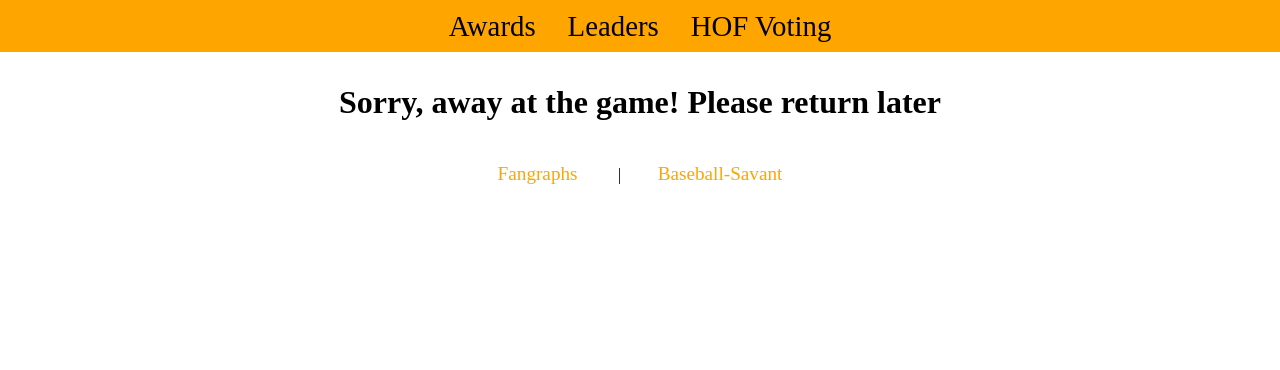
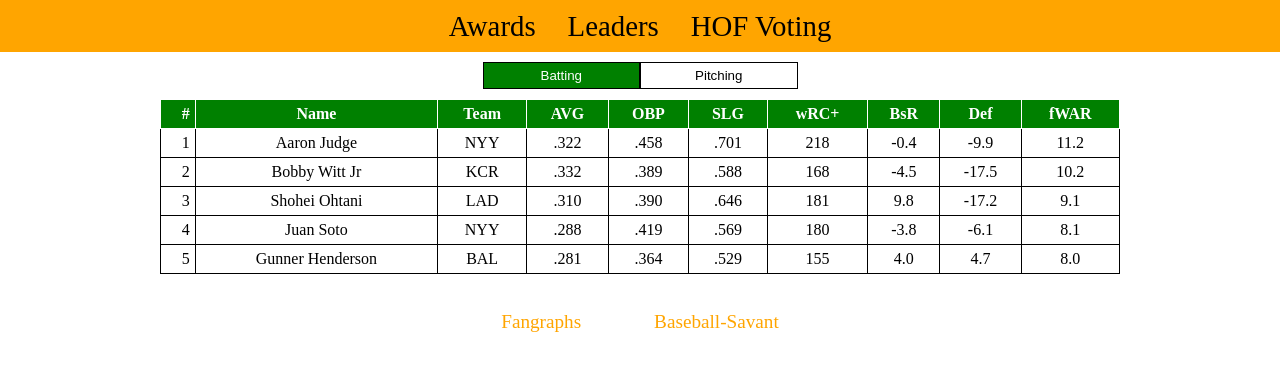
Before and after one commit to artchaidez/MLB-Stats, a React (Create React App) app in the folder baseballapp/: page /leaders in a window 1280 px wide. Shown: the top 370 px of the page. Built offline with nearby package versions, Linux system fonts and the light colour scheme.

Commit message:
Leaders component created
Leaders component created; working tabs to show different tables. Table html are hard coded in and todo is creating a component for the tables

```diff
--- a/baseballapp/src/Footer.js
+++ b/baseballapp/src/Footer.js
@@ -3,7 +3,7 @@ import { Link } from "react-router";
 const Footer = () => {
     return (
     <footer className="footer">
-        <Link to="https://www.fangraphs.com/" className="footer-link">Fangraphs</Link> |
+        <Link to="https://www.fangraphs.com/" className="footer-link">Fangraphs</Link>
         <Link to="https://baseballsavant.mlb.com/" className="footer-link">Baseball-Savant</Link>
     </footer>
     )
--- a/baseballapp/src/Leaders.js
+++ b/baseballapp/src/Leaders.js
@@ -1,9 +1,136 @@
-import Error from "./Error";
+import "./leaders.css";
+import { useState } from "react";
 
 const Leaders = () => {
-    return (
-        <Error/>
-    )
-}
+  const [active, setActive] = useState(0);
+
+  const handleActiveTab = (value) => {
+    setActive(value);
+  };
+
+  return (
+    <>
+      <section className="tabs-leaders">
+        <div className="containers-leaders">
+          <button
+            className={`leaders-tab ${active === 0 && "active-tab"}`}
+            onClick={() => handleActiveTab(0)}
+          >
+            Batting
+          </button>
+          <button
+            className={`leaders-tab ${active === 1 && "active-tab"}`}
+            onClick={() => handleActiveTab(1)}
+          >
+            Pitching
+          </button>
+        </div>
+      </section>
+
+      {active === 0 && (
+        <table id="stats-table" class="table">
+          <thead id="stats-thead">
+            <th class="header fixed">
+              #<span class="icon-arrow">↓</span>
+            </th>
+            <th class="header">
+              Name<span class="icon-arrow">↓</span>
+            </th>
+            <th class="header">
+              Team<span class="icon-arrow">↓</span>
+            </th>
+            <th class="header">
+              AVG<span class="icon-arrow">↓</span>
+            </th>
+            <th class="header">
+              OBP<span class="icon-arrow">↓</span>
+            </th>
+            <th class="header">
+              SLG<span class="icon-arrow">↓</span>
+            </th>
+            <th class="header">
+              wRC+<span class="icon-arrow">↓</span>
+            </th>
+            <th class="header">
+              BsR<span class="icon-arrow">↓</span>
+            </th>
+            <th class="header">
+              Def<span class="icon-arrow">↓</span>
+            </th>
+            <th class="header">
+              fWAR<span class="icon-arrow">↓</span>
+            </th>
+          </thead>
+          <tbody id="stats-tbody">
+            <tr>
+              <td class="fixed">1</td>
+              <td>Aaron Judge</td>
+              <td>NYY</td>
+              <td>.322</td>
+              <td>.458</td>
+              <td>.701</td>
+              <td>218</td>
+              <td>-0.4</td>
+              <td>-9.9</td>
+              <td>11.2</td>
+            </tr>
+            <tr>
+              <td class="fixed">2</td>
+              <td>Bobby Witt Jr</td>
+              <td>KCR</td>
+              <td>.332</td>
+              <td>.389</td>
+              <td>.588</td>
+              <td>168</td>
+              <td>-4.5</td>
+              <td>-17.5</td>
+              <td>10.2</td>
+            </tr>
+            <tr>
+              <td class="fixed">3</td>
+              <td>Shohei Ohtani</td>
+              <td>LAD</td>
+              <td>.310</td>
+              <td>.390</td>
+              <td>.646</td>
+              <td>181</td>
+              <td>9.8</td>
+              <td>-17.2</td>
+              <td>9.1</td>
+            </tr>
+            <tr>
+              <td class="fixed">4</td>
+              <td>Juan Soto</td>
+              <td>NYY</td>
+              <td>.288</td>
+              <td>.419</td>
+              <td>.569</td>
+              <td>180</td>
+              <td>-3.8</td>
+              <td>-6.1</td>
+              <td>8.1</td>
+            </tr>
+            <tr>
+              <td class="fixed">5</td>
+              <td>Gunner Henderson</td>
+              <td>BAL</td>
+              <td>.281</td>
+              <td>.364</td>
+              <td>.529</td>
+              <td>155</td>
+              <td>4.0</td>
+              <td>4.7</td>
+              <td>8.0</td>
+            </tr>
+          </tbody>
+        </table>
+      )}
+      {active === 1 && <table id="stats-table" class="table">
+        <thead id="stats-thead"><th class="header fixed">#<span class="icon-arrow">↓</span></th><th class="header">Name<span class="icon-arrow">↓</span></th><th class="header">Team<span class="icon-arrow">↓</span></th><th class="header">IP<span class="icon-arrow">↓</span></th><th class="header">K%<span class="icon-arrow">↓</span></th><th class="header">BB%<span class="icon-arrow">↓</span></th><th class="header">GB%<span class="icon-arrow">↓</span></th><th class="header">ERA<span class="icon-arrow">↓</span></th><th class="header">FIP<span class="icon-arrow">↓</span></th><th class="header">fWAR<span class="icon-arrow">↓</span></th></thead>
+        <tbody id="stats-tbody"><tr><td class="fixed">1</td><td>Chris Sale</td><td>ATL</td><td>177.2</td><td>32.1</td><td>5.6</td><td>44.8</td><td>2.38</td><td>2.09</td><td>6.4</td></tr><tr><td class="fixed">2</td><td>Tarik Skubal</td><td>DET</td><td>192.0</td><td>30.3</td><td>4.6</td><td>45.7</td><td>2.39</td><td>2.49</td><td>5.9</td></tr><tr><td class="fixed">3</td><td>Zack Wheeler</td><td>PHI</td><td>200.0</td><td>29.5</td><td>6.6</td><td>42.6</td><td>2.57</td><td>3.13</td><td>5.4</td></tr><tr><td class="fixed">4</td><td>Cole Ragans</td><td>KCR</td><td>186.1</td><td>29.3</td><td>8.8</td><td>40.7</td><td>3.14</td><td>2.99</td><td>4.9</td></tr><tr><td class="fixed">5</td><td>Dylan Cease</td><td>SDP</td><td>189.1</td><td>29.4</td><td>8.5</td><td>33.8</td><td>3.47</td><td>3.10</td><td>4.8</td></tr></tbody>
+    </table>}
+    </>
+  );
+};
 
 export default Leaders;
--- a/baseballapp/src/index.css
+++ b/baseballapp/src/index.css
@@ -20,9 +20,8 @@ a {
 }
 
 .footer {
-  width: 100%;
-  text-align: center;
-  padding: 10px;
+  display: flex;
+  justify-content: center;
 }
 
 .footer-link {
--- /dev/null
+++ b/baseballapp/src/leaders.css
@@ -0,0 +1,127 @@
+.tabs-leaders {
+    margin: 10px;
+}
+
+.containers-leaders {
+    display: flex;
+    justify-content: space-evenly;
+    width: 25%;
+    margin-left: auto;
+    margin-right: auto;
+}
+
+.leaders-tab {
+    padding: 5px 10px;
+    width: 100%;
+    border: 1px solid black;
+    text-align: center;
+    text-decoration: none;
+    background-color: white;
+    color: black;
+}
+
+.active-tab {
+    background-color: green;
+    color: white;
+}
+
+.active-tab:not(.nohover):hover {
+    background-color: green;
+}
+
+.leaders-tab:hover {
+    background-color: lightgray;
+}
+
+.table {
+    border: 1px solid;
+    border-collapse: collapse;
+    margin-left: auto;
+    margin-right: auto;
+    width: 75%;
+}
+
+thead {
+    background-color: green;
+    color: white;
+}
+
+th, td {
+    padding: 5px;
+    border: 1px solid;
+}
+
+th:not(:nth-child(1), :nth-child(2)),
+td:not(:nth-child(1), :nth-child(2)) {
+    text-align: center;
+}
+
+.fixed {
+    text-align: right;
+}
+
+tbody tr:hover {
+    background-color: lightgray;
+}
+
+thead th span.icon-arrow {
+    display: none;
+    width: 1.3rem;
+    height: 1.3rem;
+    border: 1.4px solid transparent;
+    border-radius: 50px;
+
+    text-align: center;
+    font-size: 1rem;
+
+    margin-left: .5rem;
+    transition: .2s ease-in-out;
+}
+
+thead th {
+    cursor: pointer;
+}
+
+thead th.active span.icon-arrow {
+    display: inline-block;
+}
+
+thead th:hover {
+    color: lightgray;
+}
+
+thead th.asc span.icon-arrow {
+    transform: rotate(180deg);
+}
+
+thead th.active {
+    color: white;
+}
+
+tbody td.active {
+    color: green;
+}
+
+@media screen and (max-width: 1080px){
+    .containers-leaders {
+        width: 50%;
+    }
+
+    .table {
+        width: 100%;
+    }
+
+    th:not(:nth-child(1), :nth-child(2), :nth-child(10)),
+    td:not(:nth-child(1), :nth-child(2), :nth-child(10)) {
+        display: none;
+    }
+
+    th, td {
+        padding: 5px;
+        border: none;
+    }
+
+    tr {
+        border: 1px solid;
+    }
+}
```
